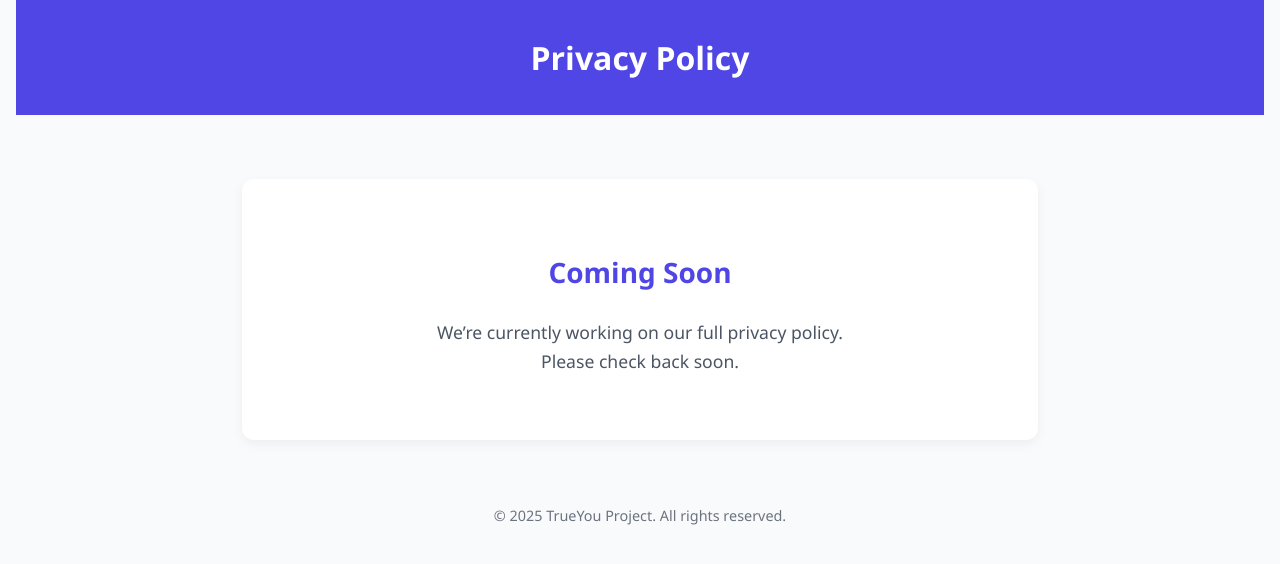
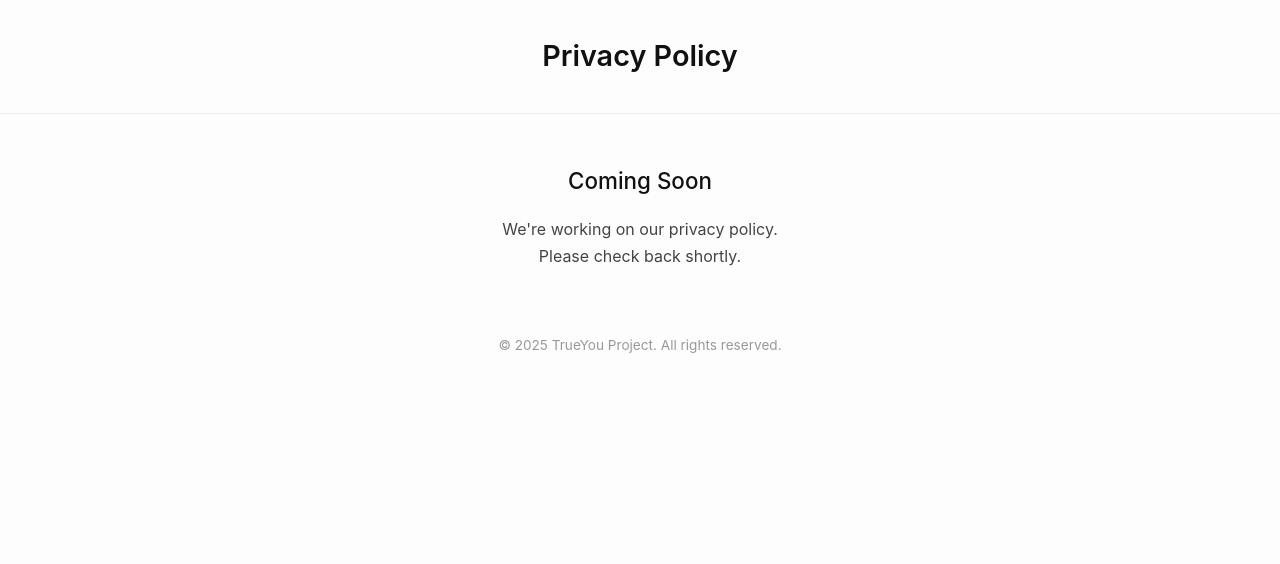
Before and after one commit to TrueYou4/TrueYou4, a plain HTML site: page privacy.html in a window 1280 px wide. Drawn offline with Linux system fonts and the light colour scheme.

Commit message:
Update privacy.html

```diff
--- a/privacy.html
+++ b/privacy.html
@@ -5,59 +5,50 @@
   <meta name="viewport" content="width=device-width, initial-scale=1" />
   <title>Privacy Policy – TrueYou</title>
   <style>
-    :root {
-      --primary-color: #4f46e5;
-      --text-color: #1f2937;
-      --background-color: #f9fafb;
-      --section-bg: #ffffff;
-    }
-
     body {
       margin: 0;
-      font-family: 'Segoe UI', Roboto, sans-serif;
-      background-color: var(--background-color);
-      color: var(--text-color);
-      line-height: 1.6;
-      padding: 0 1rem;
+      font-family: 'Inter', sans-serif;
+      background-color: #fdfdfd;
+      color: #111;
+      line-height: 1.7;
+      padding: 0;
     }
 
     header {
-      background-color: var(--primary-color);
-      color: white;
       padding: 2rem 1rem;
       text-align: center;
+      border-bottom: 1px solid #eee;
     }
 
     header h1 {
       margin: 0;
-      font-size: 2rem;
+      font-size: 1.8rem;
+      font-weight: 600;
     }
 
     main {
-      max-width: 700px;
-      margin: 4rem auto;
-      background-color: var(--section-bg);
-      padding: 3rem;
-      border-radius: 12px;
-      box-shadow: 0 4px 12px rgba(0, 0, 0, 0.05);
+      max-width: 640px;
+      margin: 3rem auto;
+      padding: 0 1.5rem;
       text-align: center;
     }
 
-    main h2 {
-      font-size: 1.75rem;
-      color: var(--primary-color);
+    h2 {
+      font-size: 1.4rem;
+      font-weight: 500;
+      margin-bottom: 1rem;
     }
 
-    main p {
-      font-size: 1.1rem;
-      color: #4b5563;
+    p {
+      font-size: 1rem;
+      color: #444;
     }
 
     footer {
       text-align: center;
-      font-size: 0.9rem;
+      font-size: 0.85rem;
+      color: #999;
       margin: 4rem 0 2rem;
-      color: #6b7280;
     }
   </style>
 </head>
@@ -68,8 +59,7 @@
 
   <main>
     <h2>Coming Soon</h2>
-    <p>We’re currently working on our full privacy policy.<br />
-    Please check back soon.</p>
+    <p>We're working on our privacy policy.<br />Please check back shortly.</p>
   </main>
 
   <footer>
```
